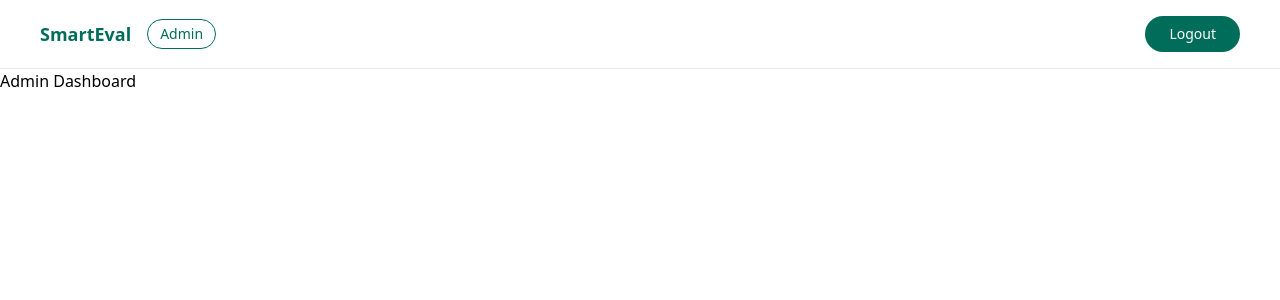
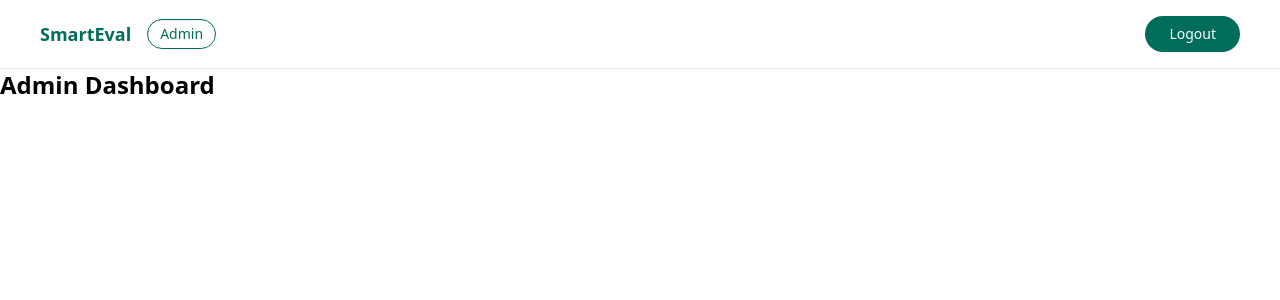
Before and after one commit to nomanahmad14/smarteval, a React (Vite) app in the folder admin/: page /admin in a window 1280 px wide. Shown: the top 300 px of the page. Built offline with nearby package versions, Linux system fonts and the light colour scheme; no server answers; sample sign-in values are in the browser's storage.

Commit message:
setuped admindashboard and its path in aap.jsx

```diff
--- a/admin/src/App.jsx
+++ b/admin/src/App.jsx
@@ -7,6 +7,10 @@ import Login from "./pages/Login";
 
 import Navbar from "./components/Navbar";
 
+import TeacherDashboard from "./pages/Teacher/TeacherDashboard";
+import AdminDashboard from "./pages/Admin/AdminDashboard";
+
+
 const App = () => {
   const { isAuthenticated, role, loading } = useAuth();
 
@@ -15,7 +19,9 @@ const App = () => {
   return (
     <>
       <ToastContainer />
-       {isAuthenticated && <Navbar />}
+
+      {/* Navbar only when logged in */}
+      {isAuthenticated && <Navbar />}
 
       <Routes>
         {/* LOGIN */}
@@ -23,42 +29,38 @@ const App = () => {
           path="/login"
           element={
             isAuthenticated ? (
-              role === "admin" ? (
-                <Navigate to="/admin" />
-              ) : (
-                <Navigate to="/teacher" />
-              )
+              <Navigate to={role === "admin" ? "/admin" : "/teacher"} />
             ) : (
               <Login />
             )
           }
         />
 
-        {/* ADMIN HOME (temporary) */}
+        {/* ADMIN DASHBOARD */}
         <Route
           path="/admin"
           element={
             isAuthenticated && role === "admin" ? (
-              <h1>Admin Dashboard</h1>
+              <AdminDashboard />
             ) : (
               <Navigate to="/login" />
             )
           }
         />
 
-        {/* TEACHER HOME (temporary) */}
+        {/* TEACHER DASHBOARD */}
         <Route
           path="/teacher"
           element={
             isAuthenticated && role === "teacher" ? (
-              <h1>Teacher Dashboard</h1>
+              <TeacherDashboard />
             ) : (
               <Navigate to="/login" />
             )
           }
         />
 
-        {/* DEFAULT */}
+        {/* ROOT */}
         <Route
           path="/"
           element={
@@ -70,6 +72,7 @@ const App = () => {
           }
         />
 
+        {/* FALLBACK */}
         <Route path="*" element={<Navigate to="/" />} />
       </Routes>
     </>
--- /dev/null
+++ b/admin/src/pages/Admin/AdminDashboard.jsx
@@ -0,0 +1,11 @@
+const AdminDashboard = () => {
+  return (
+    <div>
+      <h1 className="text-2xl font-semibold">
+        Admin Dashboard
+      </h1>
+    </div>
+  );
+};
+
+export default AdminDashboard;
```
